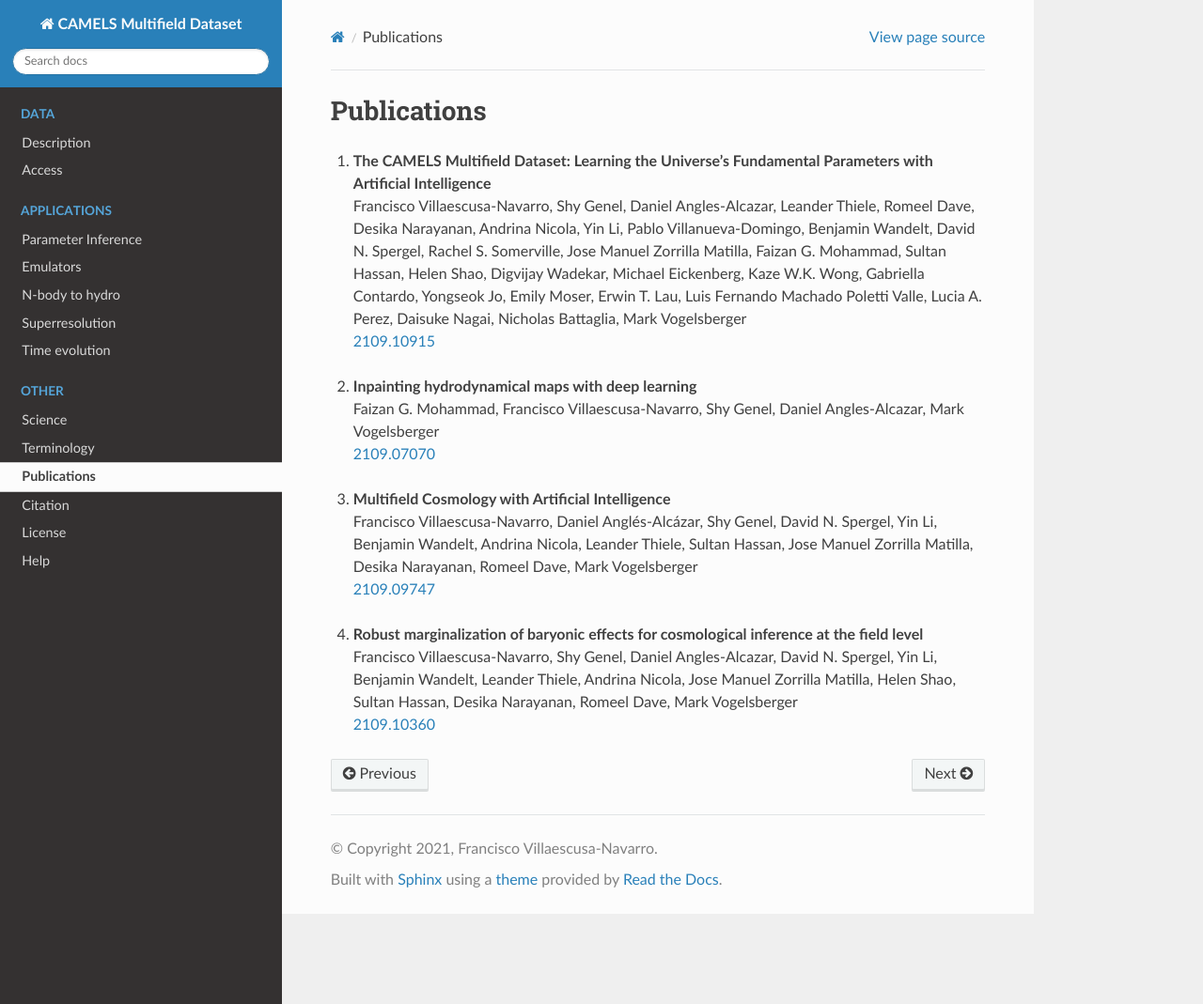
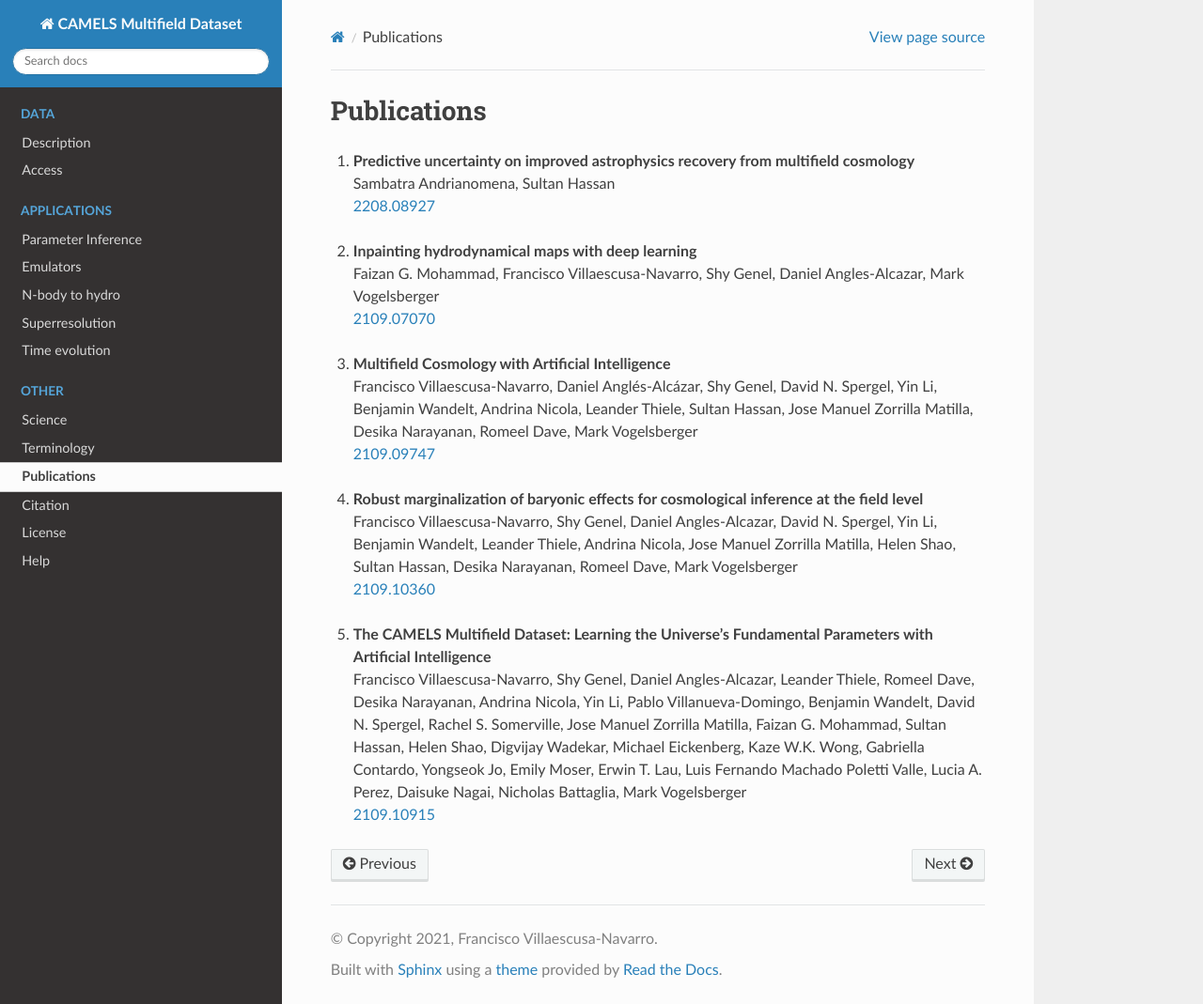
Before and after one commit to franciscovillaescusa/CMD, a Sphinx documentation site: the page built from docs/source/publications.rst, in a window 1280 px wide and 1069 px high. Shown: the whole window at 94% size. Built offline with Sphinx 7.4.7 and the Read the Docs theme 2.0.0, drawn with Linux system fonts in a browser that asks for light colours; part of the change alters nothing that is shown.

Commit message:
publications updated

```diff
--- a/docs/source/publications.rst
+++ b/docs/source/publications.rst
@@ -1,9 +1,9 @@
 Publications
 ============
 
-#. | **The CAMELS Multifield Dataset: Learning the Universe's Fundamental Parameters with Artificial Intelligence**
-   | Francisco Villaescusa-Navarro, Shy Genel, Daniel Angles-Alcazar, Leander Thiele, Romeel Dave, Desika Narayanan, Andrina Nicola, Yin Li, Pablo Villanueva-Domingo, Benjamin Wandelt, David N. Spergel, Rachel S. Somerville, Jose Manuel Zorrilla Matilla, Faizan G. Mohammad, Sultan Hassan, Helen Shao, Digvijay Wadekar, Michael Eickenberg, Kaze W.K. Wong, Gabriella Contardo, Yongseok Jo, Emily Moser, Erwin T. Lau, Luis Fernando Machado Poletti Valle, Lucia A. Perez, Daisuke Nagai, Nicholas Battaglia, Mark Vogelsberger
-   | `2109.10915 <https://arxiv.org/abs/2109.10915>`_
+#. | **Predictive uncertainty on improved astrophysics recovery from multifield cosmology**
+   | Sambatra Andrianomena, Sultan Hassan
+   | `2208.08927 <https://arxiv.org/abs/2208.08927>`_
 
 #. | **Inpainting hydrodynamical maps with deep learning**
    | Faizan G. Mohammad, Francisco Villaescusa-Navarro, Shy Genel, Daniel Angles-Alcazar, Mark Vogelsberger
@@ -16,3 +16,7 @@ Publications
 #. | **Robust marginalization of baryonic effects for cosmological inference at the field level**
    | Francisco Villaescusa-Navarro, Shy Genel, Daniel Angles-Alcazar, David N. Spergel, Yin Li, Benjamin Wandelt, Leander Thiele, Andrina Nicola, Jose Manuel Zorrilla Matilla, Helen Shao, Sultan Hassan, Desika Narayanan, Romeel Dave, Mark Vogelsberger
    | `2109.10360 <https://arxiv.org/abs/2109.10360>`_
+
+#. | **The CAMELS Multifield Dataset: Learning the Universe's Fundamental Parameters with Artificial Intelligence**
+   | Francisco Villaescusa-Navarro, Shy Genel, Daniel Angles-Alcazar, Leander Thiele, Romeel Dave, Desika Narayanan, Andrina Nicola, Yin Li, Pablo Villanueva-Domingo, Benjamin Wandelt, David N. Spergel, Rachel S. Somerville, Jose Manuel Zorrilla Matilla, Faizan G. Mohammad, Sultan Hassan, Helen Shao, Digvijay Wadekar, Michael Eickenberg, Kaze W.K. Wong, Gabriella Contardo, Yongseok Jo, Emily Moser, Erwin T. Lau, Luis Fernando Machado Poletti Valle, Lucia A. Perez, Daisuke Nagai, Nicholas Battaglia, Mark Vogelsberger
+   | `2109.10915 <https://arxiv.org/abs/2109.10915>`_
```
